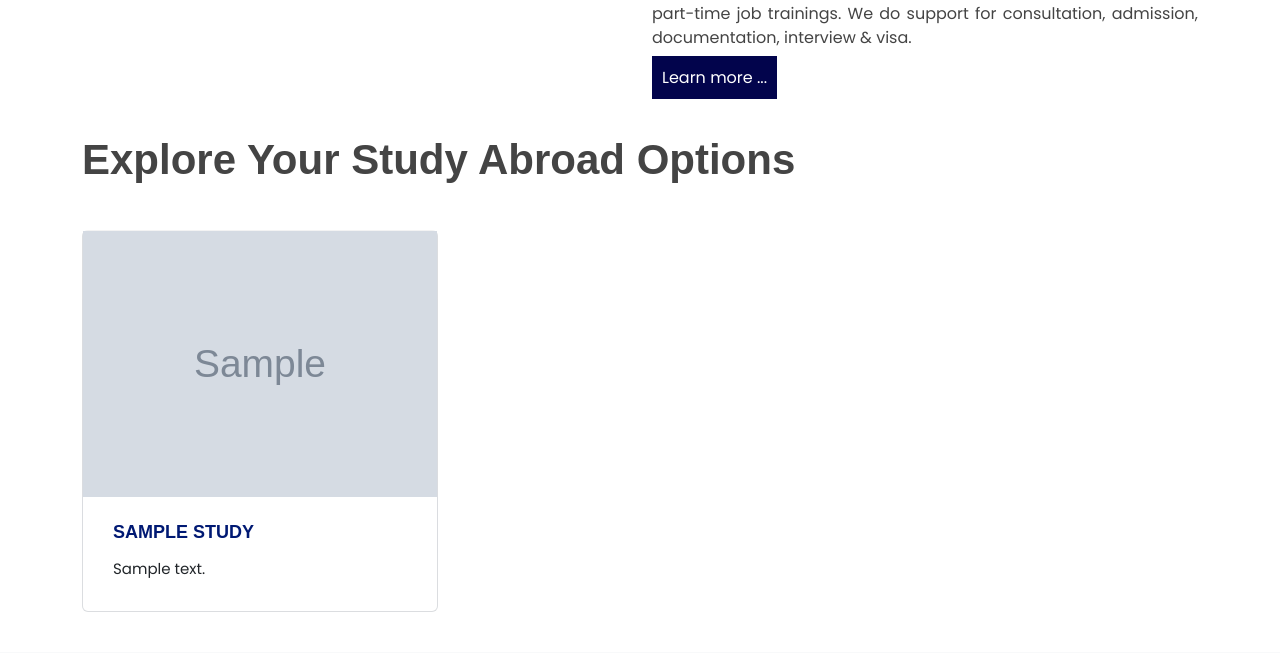
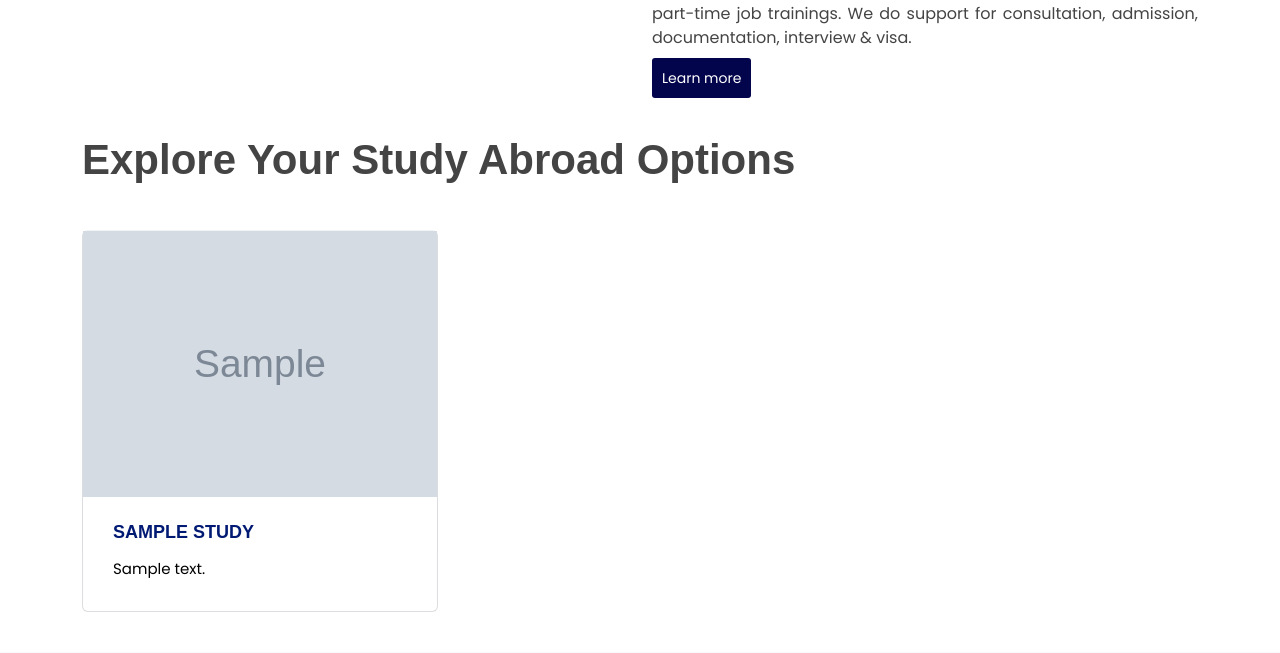
Before and after one commit to pujanrajrai/aiec, a Django app: template apps/frontend/templates/frontend/home.html in a window 1280 px wide. Shown: the part 1226-1879 px from the top of the page. Run offline with Django 4.2, Linux system fonts and the light colour scheme; the template is opened without the code that fills it: most values are stand-ins (such as "Sample title", 1, 10 or a date in 2020); grey boxes marked "Sample" are stand-in pictures; some libraries are stand-ins or nearby versions.

Commit message:
we are done

```diff
--- a/apps/frontend/templates/frontend/home.html
+++ b/apps/frontend/templates/frontend/home.html
@@ -70,8 +70,8 @@
                     </p>
                     <div>
                         <a href="{% url 'frontend:aboutus' %}"
-                            style="cursor: pointer; background:#02044C;padding:10px;color:white;">
-                            Learn more ...
+                            style="cursor: pointer; background:#02044C;padding:10px;color:white; border-radius: 3px;font-size: 14px;">
+                            Learn more
                         </a>
                     </div>
 
@@ -105,9 +105,11 @@
                                 class="img-fluid">{%endif%}
 
                         </div>
-                        <h3><a href="#" class="stretched-link">{{study.title|safe}}</a></h3>
+                        <h3><a href="{% url 'frontend:title' study.pk %}"
+                                class="stretched-link">{{study.title|safe}}</a></h3>
                         <p>
-                            {{ study.description|truncatewords_html:30|striptags|safe }}
+                            <a href="{% url 'frontend:title' study.pk %}" style="color: black;">
+                                {{study.description|truncatewords_html:30|striptags|safe }}</a>
                         </p>
                     </div>
                 </div><!-- End Card Item -->
```
